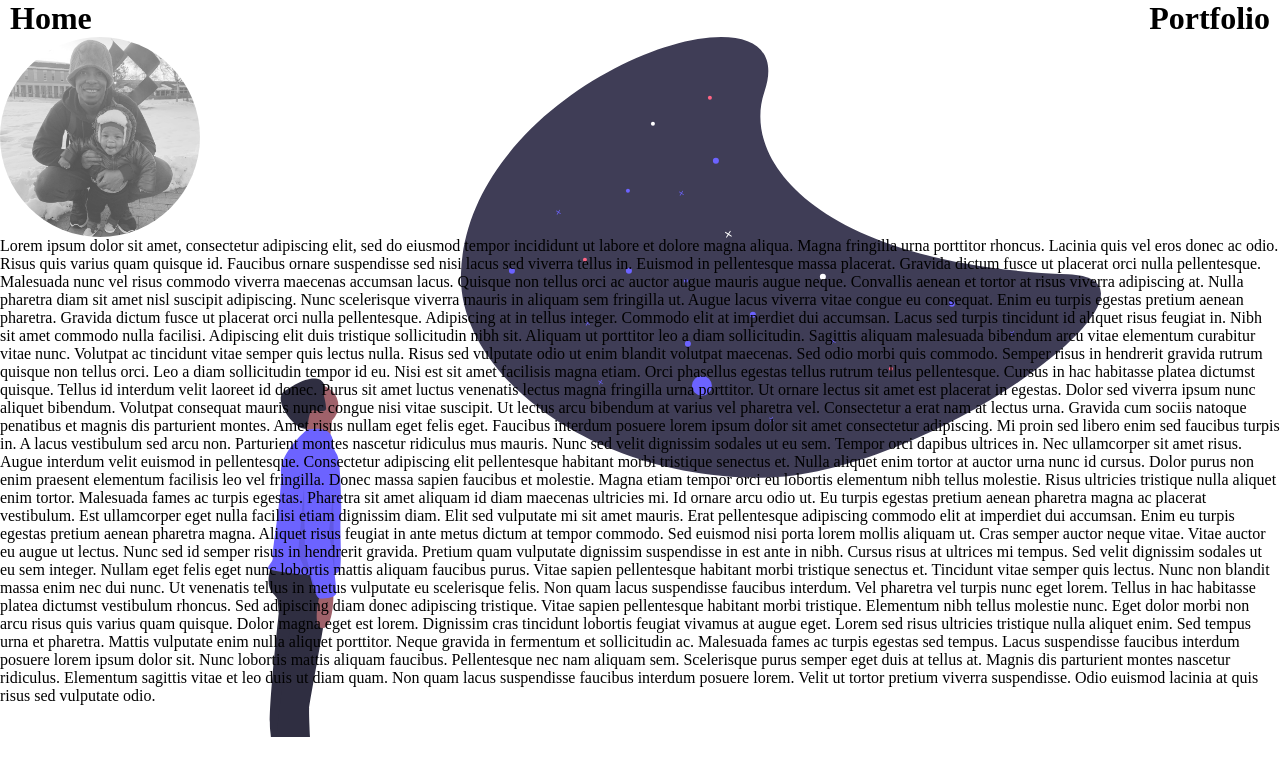
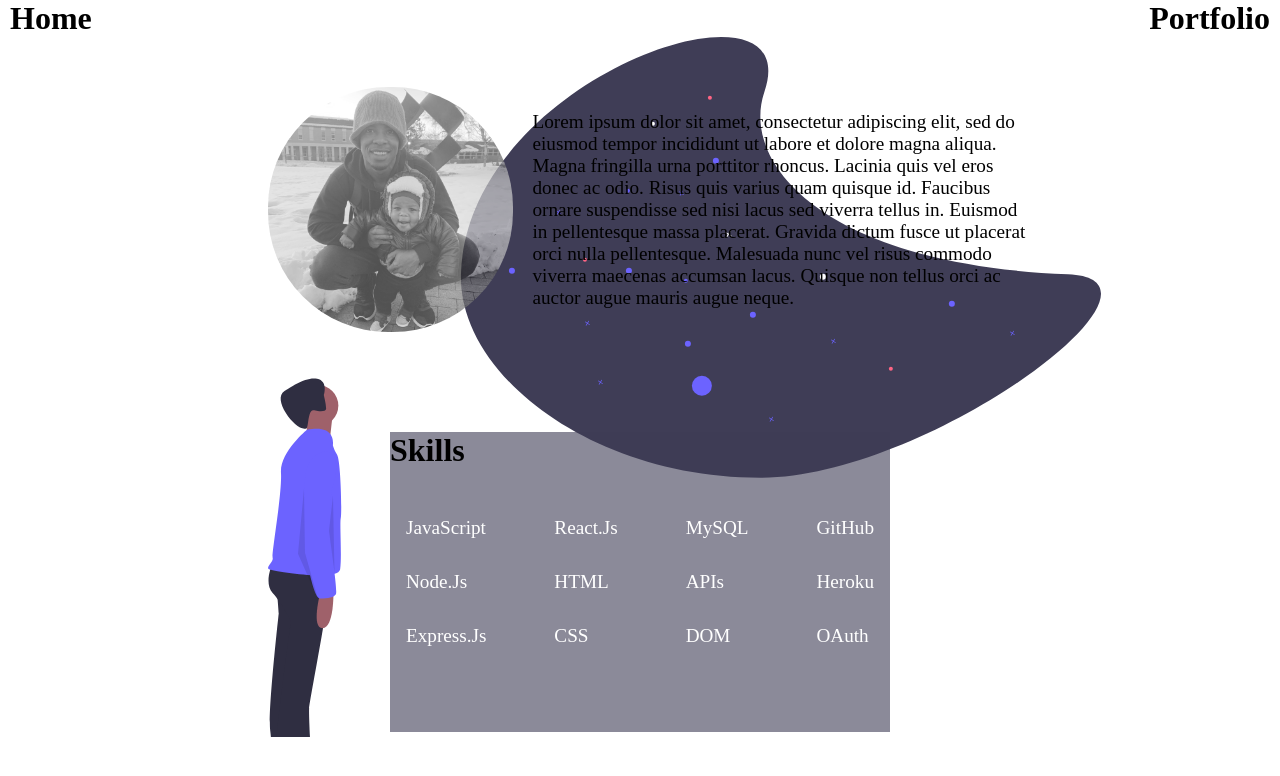
Before and after one commit to Johnnie007/profilePage, a React (Create React App) app: page / in a window 1280 px wide. Shown: the top 776 px of the page. Built offline with nearby package versions, Linux system fonts and the light colour scheme.

Commit message:
created skills component

```diff
--- a/src/Desktop/HomePage/HomePage.js
+++ b/src/Desktop/HomePage/HomePage.js
@@ -1,4 +1,5 @@
 import './HomePage.scss'
+import Skills from '../Skills/Skills'
 
 function HomePage(){
 
@@ -6,20 +7,11 @@ function HomePage(){
         <div className='desktop-homepage-main'>
             <div className='desktop-homepage__header'>
                 <div className='desktop-image'></div>
-                <div><p>Lorem ipsum dolor sit amet, consectetur adipiscing elit, sed do eiusmod tempor incididunt ut labore et dolore magna aliqua. Magna fringilla urna porttitor rhoncus. Lacinia quis vel eros donec ac odio. Risus quis varius quam quisque id. Faucibus ornare suspendisse sed nisi lacus sed viverra tellus in. Euismod in pellentesque massa placerat. Gravida dictum fusce ut placerat orci nulla pellentesque. Malesuada nunc vel risus commodo viverra maecenas accumsan lacus. Quisque non tellus orci ac auctor augue mauris augue neque. Convallis aenean et tortor at risus viverra adipiscing at. Nulla pharetra diam sit amet nisl suscipit adipiscing. Nunc scelerisque viverra mauris in aliquam sem fringilla ut. Augue lacus viverra vitae congue eu consequat. Enim eu turpis egestas pretium aenean pharetra. Gravida dictum fusce ut placerat orci nulla pellentesque. Adipiscing at in tellus integer. Commodo elit at imperdiet dui accumsan. Lacus sed turpis tincidunt id aliquet risus feugiat in. Nibh sit amet commodo nulla facilisi. Adipiscing elit duis tristique sollicitudin nibh sit.
-
-Aliquam ut porttitor leo a diam sollicitudin. Sagittis aliquam malesuada bibendum arcu vitae elementum curabitur vitae nunc. Volutpat ac tincidunt vitae semper quis lectus nulla. Risus sed vulputate odio ut enim blandit volutpat maecenas. Sed odio morbi quis commodo. Semper risus in hendrerit gravida rutrum quisque non tellus orci. Leo a diam sollicitudin tempor id eu. Nisi est sit amet facilisis magna etiam. Orci phasellus egestas tellus rutrum tellus pellentesque. Cursus in hac habitasse platea dictumst quisque.
-
-Tellus id interdum velit laoreet id donec. Purus sit amet luctus venenatis lectus magna fringilla urna porttitor. Ut ornare lectus sit amet est placerat in egestas. Dolor sed viverra ipsum nunc aliquet bibendum. Volutpat consequat mauris nunc congue nisi vitae suscipit. Ut lectus arcu bibendum at varius vel pharetra vel. Consectetur a erat nam at lectus urna. Gravida cum sociis natoque penatibus et magnis dis parturient montes. Amet risus nullam eget felis eget. Faucibus interdum posuere lorem ipsum dolor sit amet consectetur adipiscing. Mi proin sed libero enim sed faucibus turpis in.
-
-A lacus vestibulum sed arcu non. Parturient montes nascetur ridiculus mus mauris. Nunc sed velit dignissim sodales ut eu sem. Tempor orci dapibus ultrices in. Nec ullamcorper sit amet risus. Augue interdum velit euismod in pellentesque. Consectetur adipiscing elit pellentesque habitant morbi tristique senectus et. Nulla aliquet enim tortor at auctor urna nunc id cursus. Dolor purus non enim praesent elementum facilisis leo vel fringilla. Donec massa sapien faucibus et molestie. Magna etiam tempor orci eu lobortis elementum nibh tellus molestie. Risus ultricies tristique nulla aliquet enim tortor.
-
-Malesuada fames ac turpis egestas. Pharetra sit amet aliquam id diam maecenas ultricies mi. Id ornare arcu odio ut. Eu turpis egestas pretium aenean pharetra magna ac placerat vestibulum. Est ullamcorper eget nulla facilisi etiam dignissim diam. Elit sed vulputate mi sit amet mauris. Erat pellentesque adipiscing commodo elit at imperdiet dui accumsan. Enim eu turpis egestas pretium aenean pharetra magna. Aliquet risus feugiat in ante metus dictum at tempor commodo. Sed euismod nisi porta lorem mollis aliquam ut. Cras semper auctor neque vitae. Vitae auctor eu augue ut lectus. Nunc sed id semper risus in hendrerit gravida. Pretium quam vulputate dignissim suspendisse in est ante in nibh. Cursus risus at ultrices mi tempus. Sed velit dignissim sodales ut eu sem integer. Nullam eget felis eget nunc lobortis mattis aliquam faucibus purus. Vitae sapien pellentesque habitant morbi tristique senectus et. Tincidunt vitae semper quis lectus.
-
-Nunc non blandit massa enim nec dui nunc. Ut venenatis tellus in metus vulputate eu scelerisque felis. Non quam lacus suspendisse faucibus interdum. Vel pharetra vel turpis nunc eget lorem. Tellus in hac habitasse platea dictumst vestibulum rhoncus. Sed adipiscing diam donec adipiscing tristique. Vitae sapien pellentesque habitant morbi tristique. Elementum nibh tellus molestie nunc. Eget dolor morbi non arcu risus quis varius quam quisque. Dolor magna eget est lorem. Dignissim cras tincidunt lobortis feugiat vivamus at augue eget. Lorem sed risus ultricies tristique nulla aliquet enim.
-
-Sed tempus urna et pharetra. Mattis vulputate enim nulla aliquet porttitor. Neque gravida in fermentum et sollicitudin ac. Malesuada fames ac turpis egestas sed tempus. Lacus suspendisse faucibus interdum posuere lorem ipsum dolor sit. Nunc lobortis mattis aliquam faucibus. Pellentesque nec nam aliquam sem. Scelerisque purus semper eget duis at tellus at. Magnis dis parturient montes nascetur ridiculus. Elementum sagittis vitae et leo duis ut diam quam. Non quam lacus suspendisse faucibus interdum posuere lorem. Velit ut tortor pretium viverra suspendisse. Odio euismod lacinia at quis risus sed vulputate odio.</p></div>
+                <div className='desktop-homepage__content'>
+                    <p>Lorem ipsum dolor sit amet, consectetur adipiscing elit, sed do eiusmod tempor incididunt ut labore et dolore magna aliqua. Magna fringilla urna porttitor rhoncus. Lacinia quis vel eros donec ac odio. Risus quis varius quam quisque id. Faucibus ornare suspendisse sed nisi lacus sed viverra tellus in. Euismod in pellentesque massa placerat. Gravida dictum fusce ut placerat orci nulla pellentesque. Malesuada nunc vel risus commodo viverra maecenas accumsan lacus. Quisque non tellus orci ac auctor augue mauris augue neque.</p>
+                </div>
             </div>
+            <Skills className='Skills'/>
         </div>
     )
 }
--- a/src/Desktop/HomePage/HomePage.scss
+++ b/src/Desktop/HomePage/HomePage.scss
@@ -4,15 +4,33 @@
     background-position: top;
     width: 100%;
     height: 700px;
+    display: flex;
+    flex-direction: column;
+    align-items: center;
+}
+
+.desktop-homepage__header{
+    display: flex;
+    justify-content: center;
+    margin-top: 50px;
 }
 
 .desktop-image{
-    border-radius: 100px;
+    border-radius: 120px;
     background-image: url('../../Images/avatar.jpeg');
     background-position: center;
     filter: grayscale(100%);
     opacity:70%;
     background-size: cover;
-    width: 200px;
-    height: 200px;
+    width: 245px;
+    height: 245px;
+    margin-left: 20px;
+    margin-right: 20px;
 }
+
+.desktop-homepage__content{
+    width: 500px;
+    display: flex;
+    align-items: center;
+    font-size: larger;
+}
--- /dev/null
+++ b/src/Desktop/Skills/Skills.js
@@ -0,0 +1,36 @@
+import './Skills.scss';
+
+function Skills(){
+
+    return(
+        <div className='desktop-skills-main'>
+            <div>
+                <h1>Skills</h1>
+            </div>
+            <div className='desktop-skills-area'>
+                <ul className='desktop-skills__ul'>
+                    <li className='desktop-skills__li'>JavaScript</li>
+                    <li className='desktop-skills__li'>Node.Js</li>
+                    <li className='desktop-skills__li'>Express.Js</li>
+                </ul>
+                <ul className='desktop-skills__ul'>
+                    <li className='desktop-skills__li'>React.Js</li>
+                    <li className='desktop-skills__li'>HTML</li>
+                    <li className='desktop-skills__li'>CSS</li>
+                </ul>
+                <ul className='desktop-skills__ul'>
+                    <li className='desktop-skills__li'>MySQL</li>
+                    <li className='desktop-skills__li'>APIs</li>
+                    <li className='desktop-skills__li'>DOM</li>
+                </ul>
+                <ul className='desktop-skills__ul'>
+                    <li className='desktop-skills__li'>GitHub</li>
+                    <li className='desktop-skills__li'>Heroku</li>
+                    <li className='desktop-skills__li'>OAuth</li>
+                </ul>
+            </div>
+        </div>
+    )
+}
+
+export default Skills;
--- /dev/null
+++ b/src/Desktop/Skills/Skills.scss
@@ -0,0 +1,22 @@
+.desktop-skills-main{
+    background-color: rgba($color: #3F3D56, $alpha: .6);
+    width: 500px;
+    height: 300px;
+    margin-top: 100px;
+}
+
+.desktop-skills-area{
+   display: flex;
+   justify-content: space-between;
+}
+
+.desktop-skills__ul{
+    margin: 1rem;
+    list-style: none;
+    color: white;
+}
+
+.desktop-skills__li{
+    margin-top: 2rem;
+    font-size: larger;
+}
```
